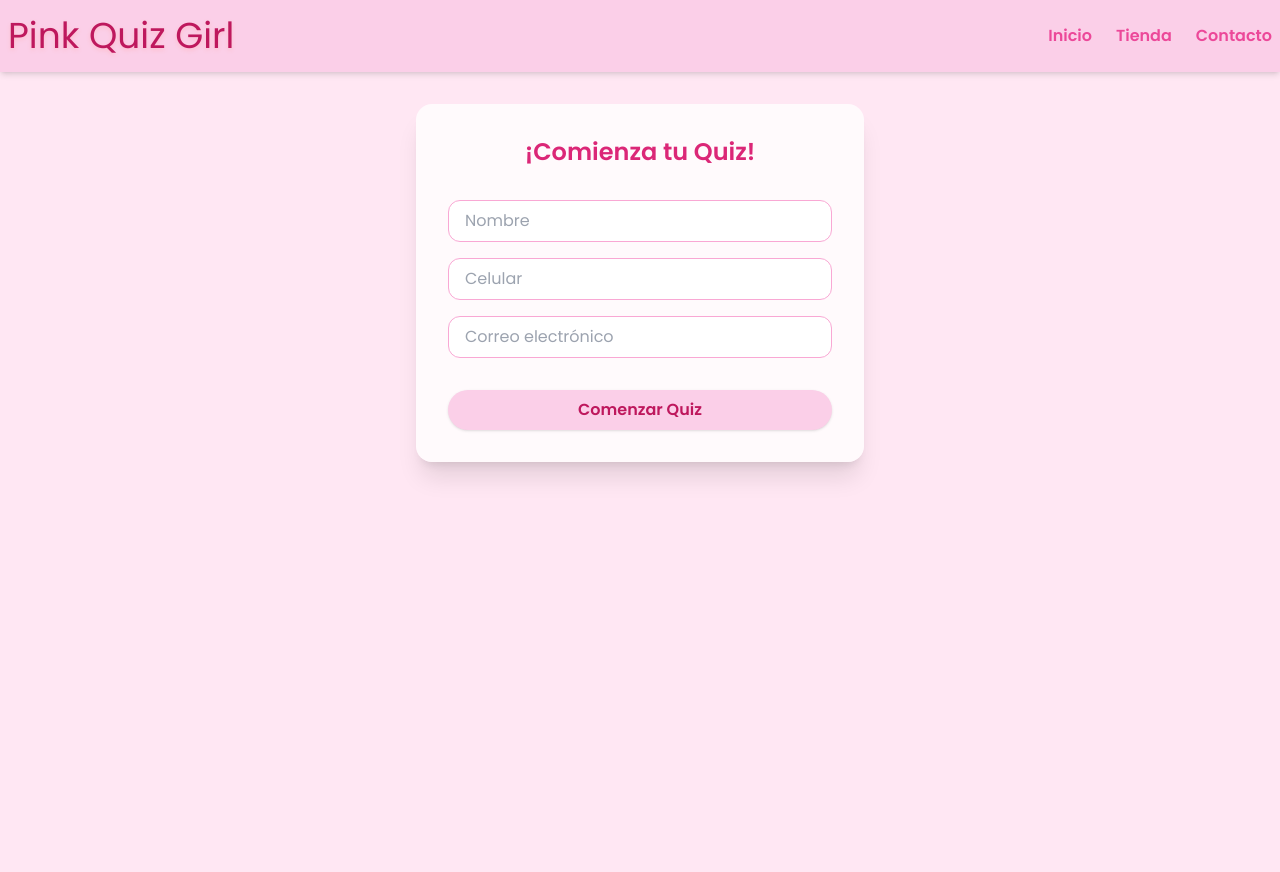
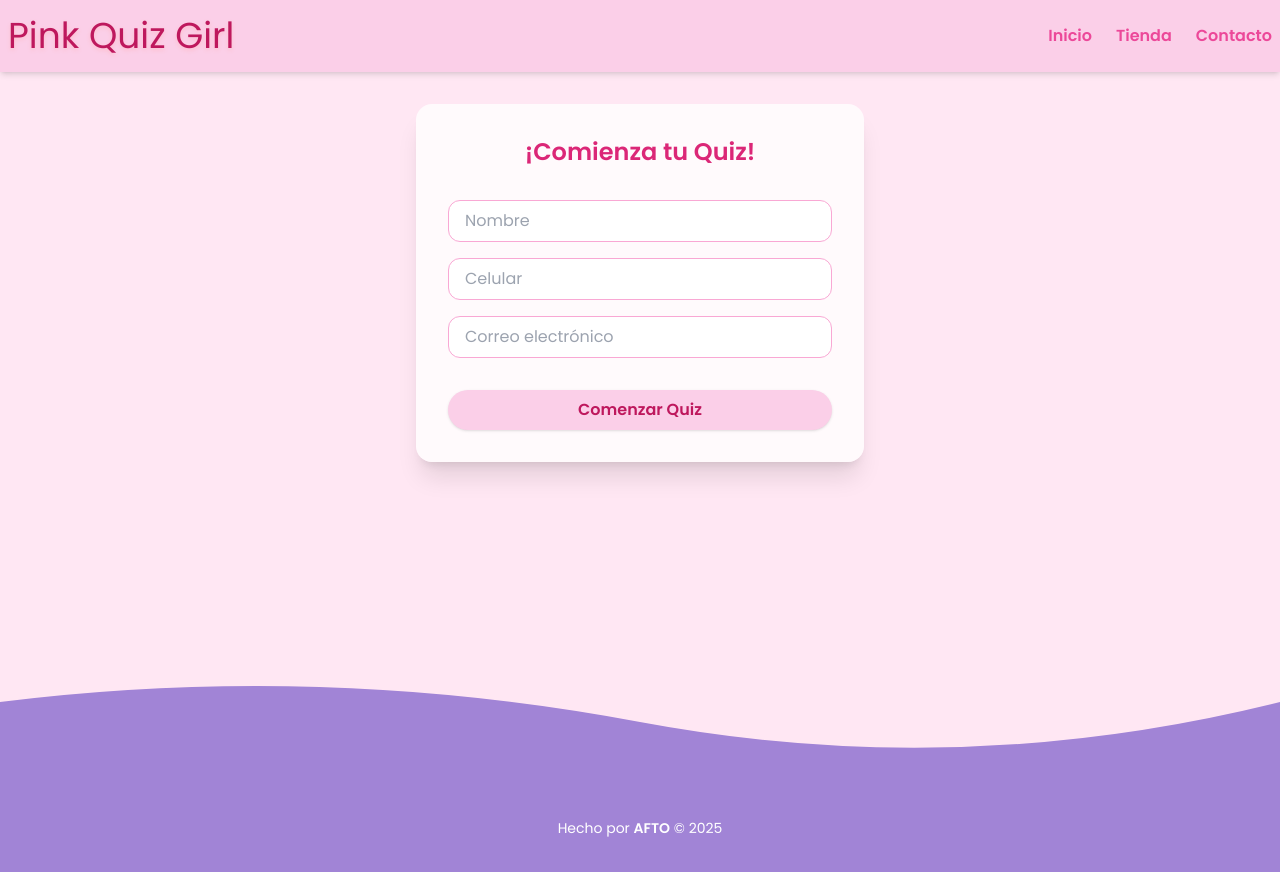
Before and after one commit to ajtc16/funky-quiz, a React (Vite) app: page / in a window 1280 px wide. Shown: the top 872 px of the page. Before the commit the page ends 800 px from the top, so only its background shows below. Built offline with nearby package versions, Linux system fonts and the light colour scheme; no server answers; the database is empty.

Commit message:
se aumenta footer.

```diff
--- a/src/App.jsx
+++ b/src/App.jsx
@@ -119,6 +119,37 @@ export default function App() {
           user={user}
         />
       )}
+
+
+{/* Footer ondulado, versión más alta y marcada */}
+<div className="relative mt-20">
+  <div className="overflow-hidden leading-none pointer-events-none" style={{lineHeight:0}}>
+    <svg
+      viewBox="0 0 1440 220"
+      className="w-full h-[160px] md:h-[220px]"
+      preserveAspectRatio="none"
+    >
+      {/* Onda con más "amplitud" */}
+      <path
+        d="M0,160 Q360,120 720,180 T1440,160 L1440,220 L0,220 Z"
+        fill="#a184d6"
+      />
+    </svg>
+  </div>
+  <footer className="bg-[#a184d6] text-white py-14 flex flex-col items-center">
+
+    <div className="mb-3 text-sm">
+
+     Hecho por <span className="font-bold">AFTO</span> &copy; {new Date().getFullYear()}
+
+    </div>
+
+  </footer>
+</div>
+
+
+
+
     </div>
   );
 }
```
